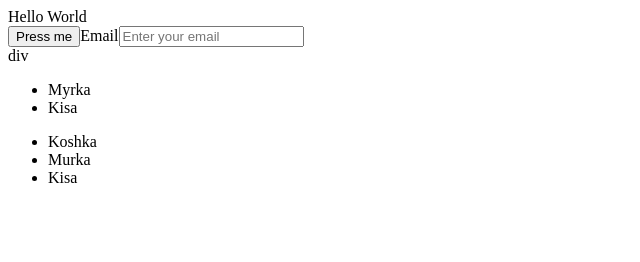
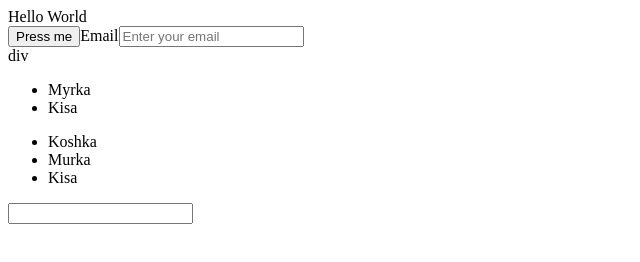
Before and after one commit to nmalinska/frontend, a plain HTML site: page 6-render-objects-js/index.html in a window 1280 px wide. Shown: the whole page, without its empty margins (0-640 px from the left). Drawn offline with Linux system fonts and the light colour scheme.

Commit message:
work with form and input

```diff
--- a/6-render-objects-js/index.html
+++ b/6-render-objects-js/index.html
@@ -11,6 +11,7 @@
     <div id="wrapper"></div>
     <ul id="list"></ul>
     <ul id="murka-list"></ul>
+    <form id="javascriptom"></form>
     <script src="./script.js"></script>
 </body>
 </html>
--- a/6-render-objects-js/script.js
+++ b/6-render-objects-js/script.js
@@ -140,3 +140,11 @@ kisaHTMLElement.innerText = "Kisa"
 liHTMLElement11.appendChild(koshkaHTMLElement)
 liHTMLElement22.appendChild(murkaHTMLElement)
 liHTMLElement33.appendChild(kisaHTMLElement)
+
+
+// нужно создать форму, а внутри input Javascriptom
+
+
+const input = document.createElement("input");
+const form = document.getElementById("javascriptom")
+form.appendChild(input)
```
